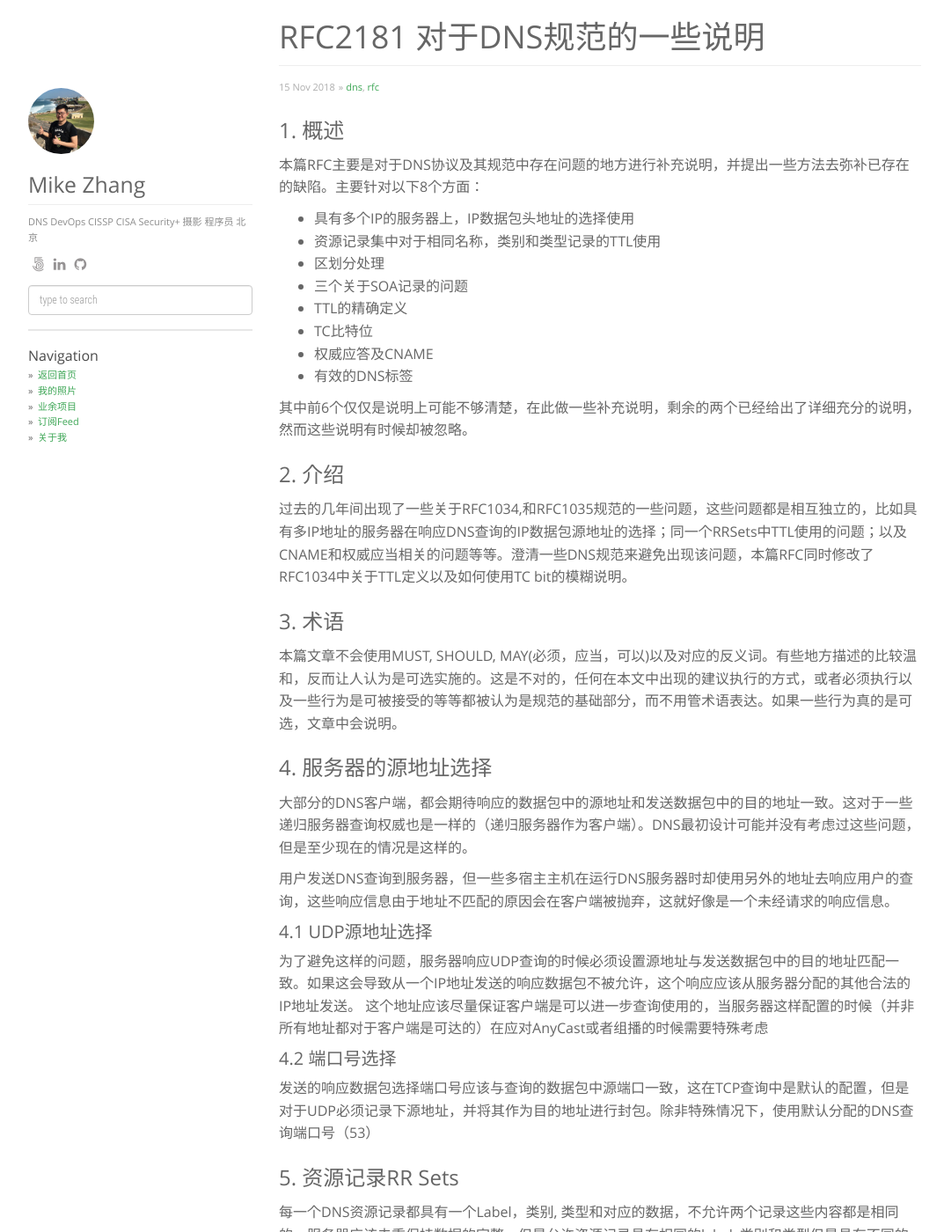
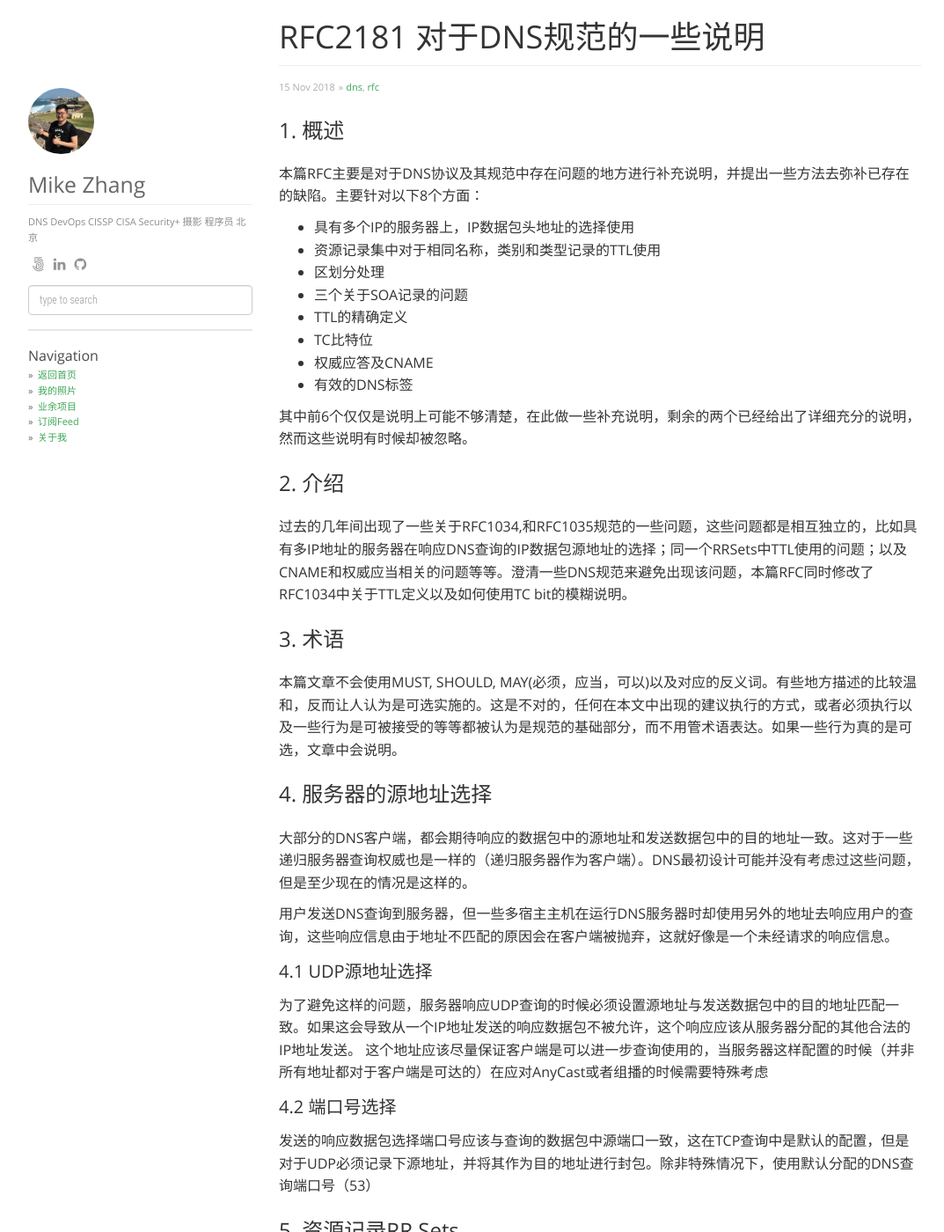
Before and after one commit to zhangmingkai4315/zhangmingkai4315.github.io, a Jekyll site: the page built from _posts/2020-11-15-RFC2181.md, in a window 1280 px wide and 1400 px high. Shown: the whole window at 88% size, without its empty margins (53-1126 px from the left). Built offline with Jekyll 4.4.1, drawn with Linux system fonts in a browser that asks for light colours; comment, search, counter and statistics services are not loaded.

Commit message:
change css style

```diff
--- a/static/css/main.css
+++ b/static/css/main.css
@@ -36,7 +36,6 @@
   line-height: 1.6;
   font-weight: 300;
   font-size: 16px;
-  color: #666;
 }
 hr {
   margin-top: 20px;
@@ -75,6 +74,12 @@
 h6 {
  font-size: 1em;
   color: #777;
+}
+h3{
+  margin: 20px 0;
+}
+h4,h5{
+  margin: 15px 0;
 }
 hr {
   height: 2px;
```
